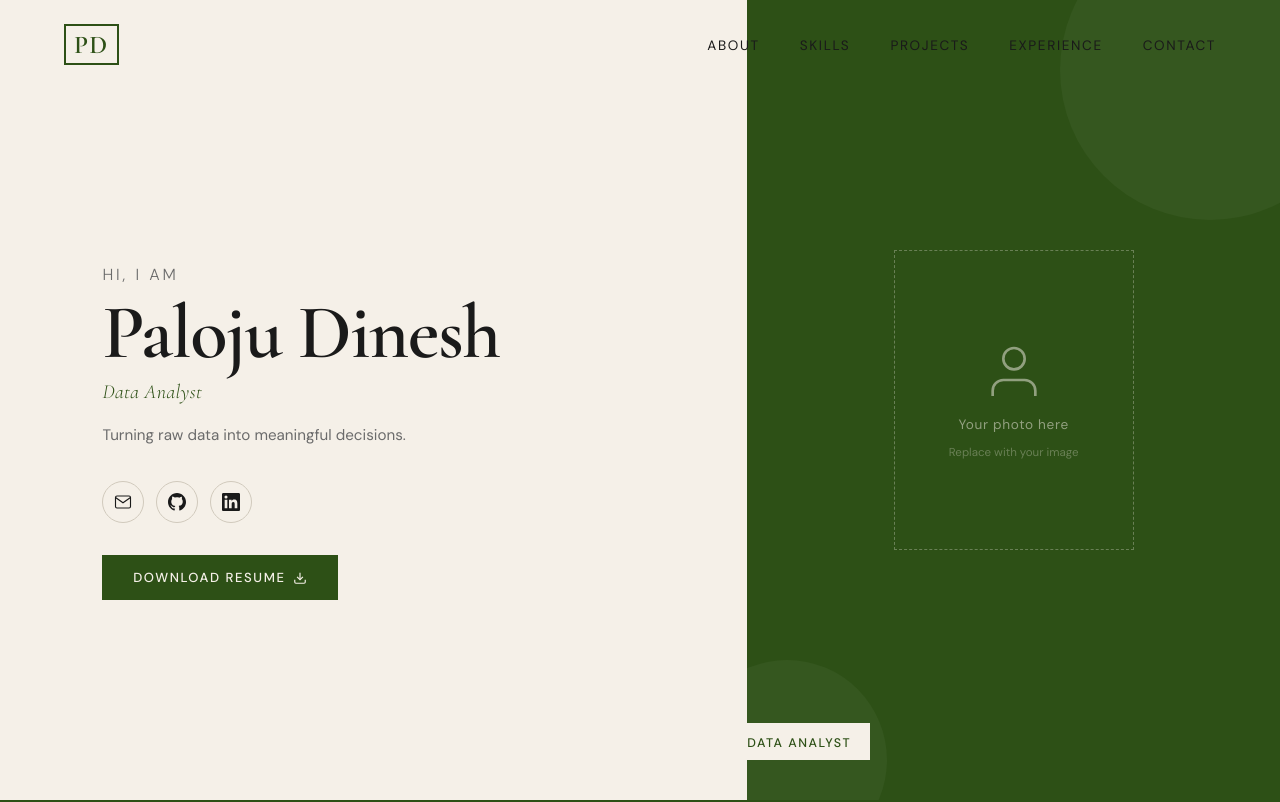
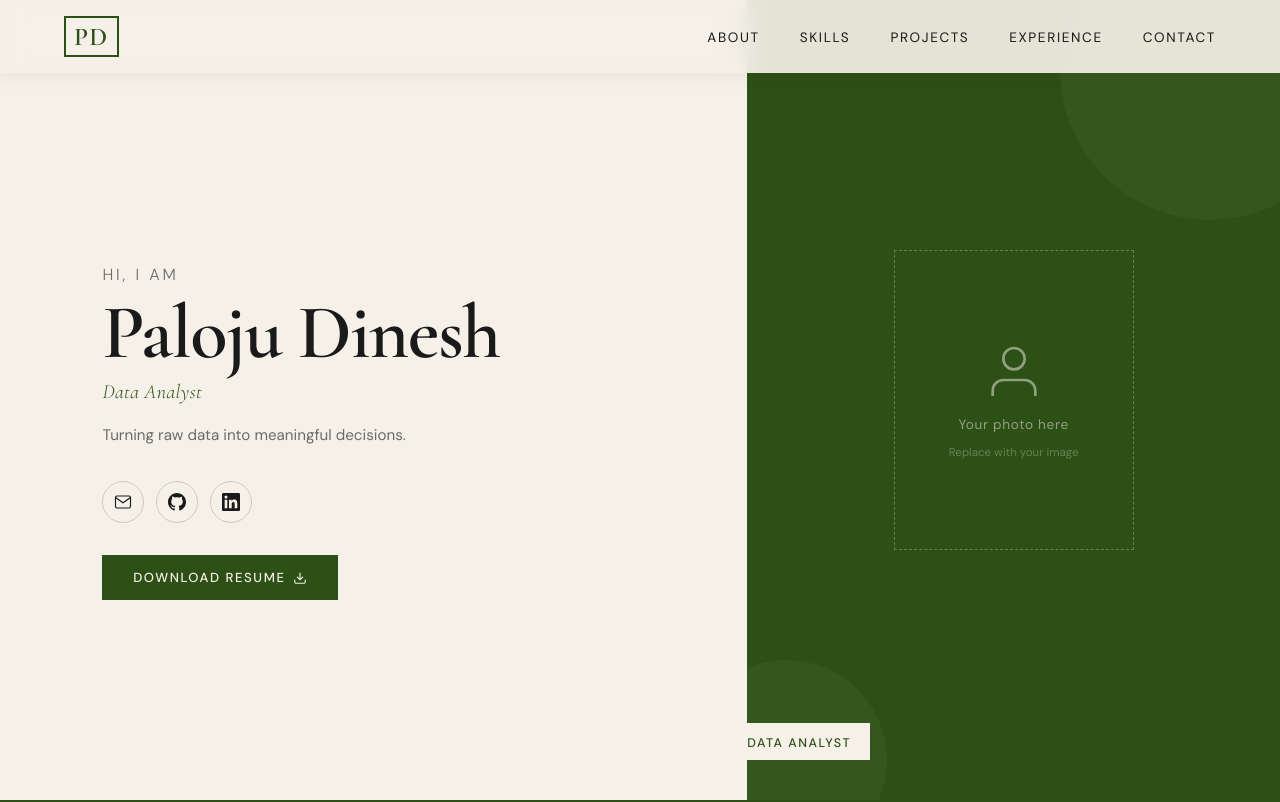
Before and after one commit to Dinesh393/dinesh-paloju-portfolio, a React (Vite) app: page / in a window 1280 px wide. Shown: the top 802 px of the page. Built offline with nearby package versions, Linux system fonts and the light colour scheme.

Commit message:
Updated navbar

```diff
--- a/src/components/Navbar.module.css
+++ b/src/components/Navbar.module.css
@@ -7,8 +7,11 @@
   display: flex;
   align-items: center;
   justify-content: space-between;
-  padding: 1.5rem 5%;
+  padding: 1rem 5%;
   transition: var(--transition);
+  background: rgba(245, 240, 232, 0.92);
+  backdrop-filter: blur(12px);
+  box-shadow: 0 1px 20px rgba(45, 80, 22, 0.08);
 }
 
 .navbar.scrolled {
```
